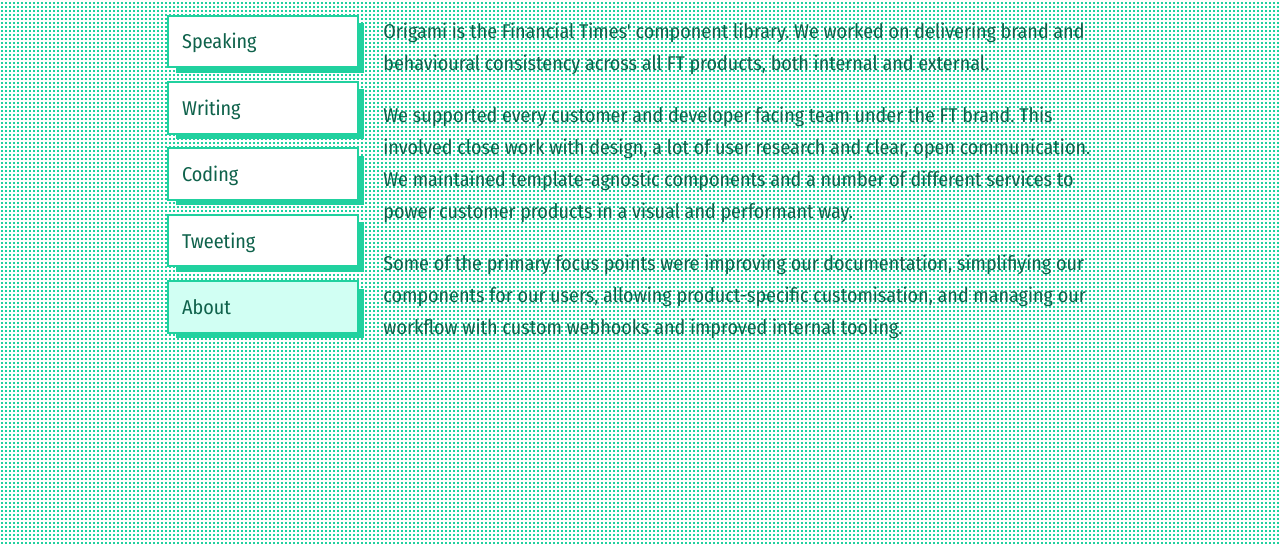
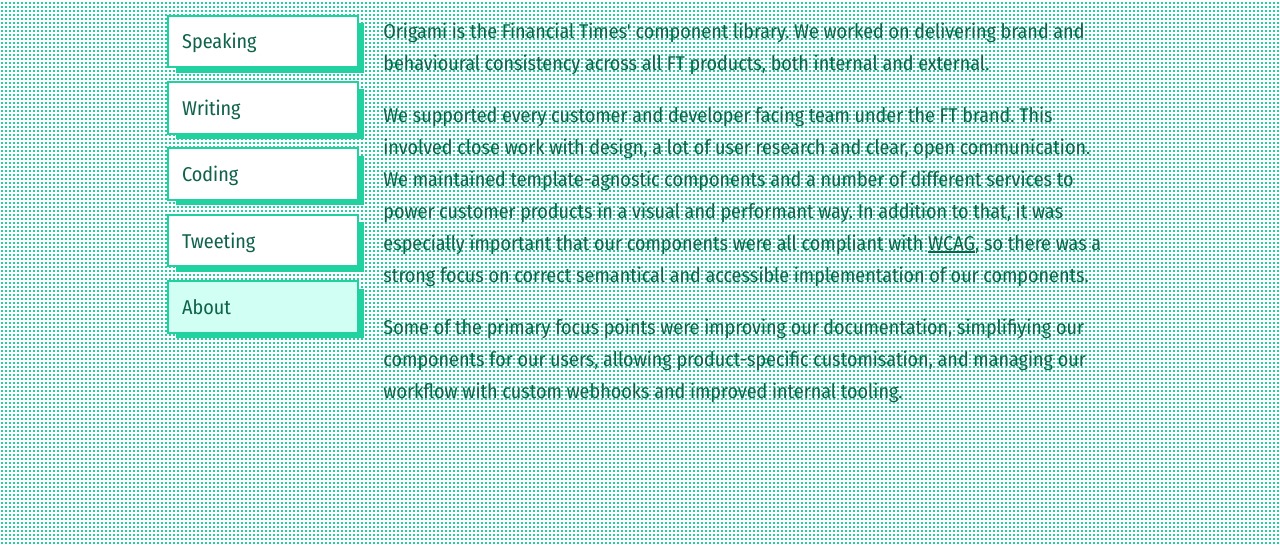
Before and after one commit to gvonkoss/gvonkoss.com, an Eleventy site: page src/about/origami.md in a window 1280 px wide. Shown: the part 287-832 px from the top of the page. Built offline with nearby package versions, Linux system fonts and the light colour scheme; Eleventy itself is replaced by a stand-in of ours; files that its build step writes are made by us from their sources.

Commit message:
update origami

```diff
--- a/src/about/index.njk
+++ b/src/about/index.njk
@@ -24,11 +24,9 @@
   </p>
   <p>
     I made this website with a lot of love and care—it's hosted by
-    <a href="https://netlify.com" target="_blank" rel="noopener noreferrer">
-      Netlify</a>
+    <a href="https://netlify.com" target="_blank" rel="noopener noreferrer">Netlify</a>
     and generated by
-    <a href="https://www.11ty.dev/" target="_blank" rel="noopener noreferrer">
-      Eleventy</a>.
+    <a href="https://www.11ty.dev/" target="_blank" rel="noopener noreferrer">Eleventy</a>.
     Its most obvious feature is the customisability, but behind the scenes it is also sensitive to accessibility preferences like reduced-motion and colour contrast, and reacts to the absence of JavaScript.
     Our individual experiences of the web are different, after all.
   </p>
--- a/src/about/origami.md
+++ b/src/about/origami.md
@@ -17,7 +17,10 @@
 involved close work with design, a lot of user research and
 clear, open communication. We maintained template-agnostic
 components and a number of different services to power
-customer products in a visual and performant way.
+customer products in a visual and performant way. In addition to that, it was
+especially important that our components were all compliant with
+<a href="https://www.w3.org/WAI/standards-guidelines/wcag/" target="_blank" rel="noopener noreferrer">WCAG</a>, so
+there was a strong focus on correct semantical and accessible implementation of our components.
 
 Some of the primary focus points were
 improving our documentation, simplifiying our components
```
